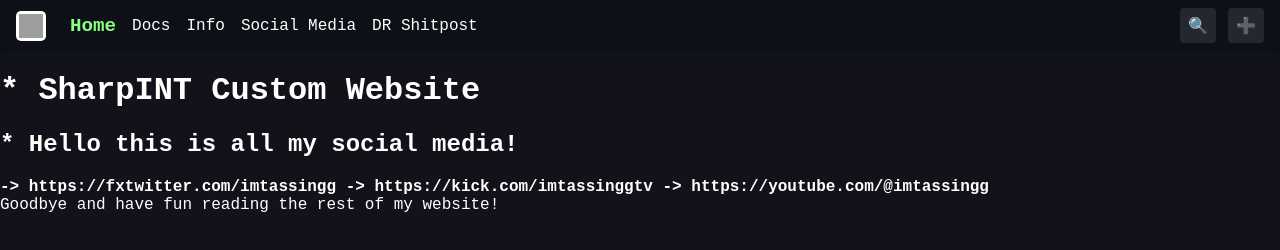
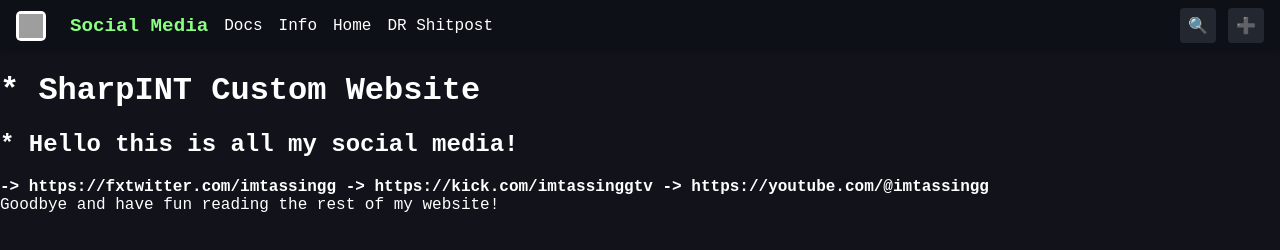
Before and after one commit to sharpint/sm, a plain HTML site: page index.html in a window 1280 px wide. Drawn offline with Linux system fonts and the light colour scheme; grey boxes are pictures that could not be loaded.

Commit message:
Add files via upload
Update man

```diff
--- a/index.html
+++ b/index.html
@@ -91,11 +91,11 @@
         <!-- Replace with your own SVG or image -->
         <img src="https://avatars.githubusercontent.com/u/161966183?s=400&u=31eace7386cd10628e198e2e87dcbfdcc3800155&v=4" alt="Logo">
       </div>
-      <a href="https://sharpint.github.io" class="navbar-title">Home</a>
+      <a href="https://sharpint.github.io/sm" class="navbar-title">Social Media</a>
       <div class="navbar-categories">
         <a href="https://sharpint.github.io/docs" class="navbar-link">Docs</a>
         <a href="https://sharpint.github.io/info" class="navbar-link">Info</a>
-        <a href="https://sharpint.github.io/sm" class="navbar-link">Social Media</a>
+        <a href="https://sharpint.github.io" class="navbar-link">Home</a>
         <a href="https://sharpint.github.io/drshitpost" class="navbar-link">DR Shitpost</a>
       </div>
     </div>
```
